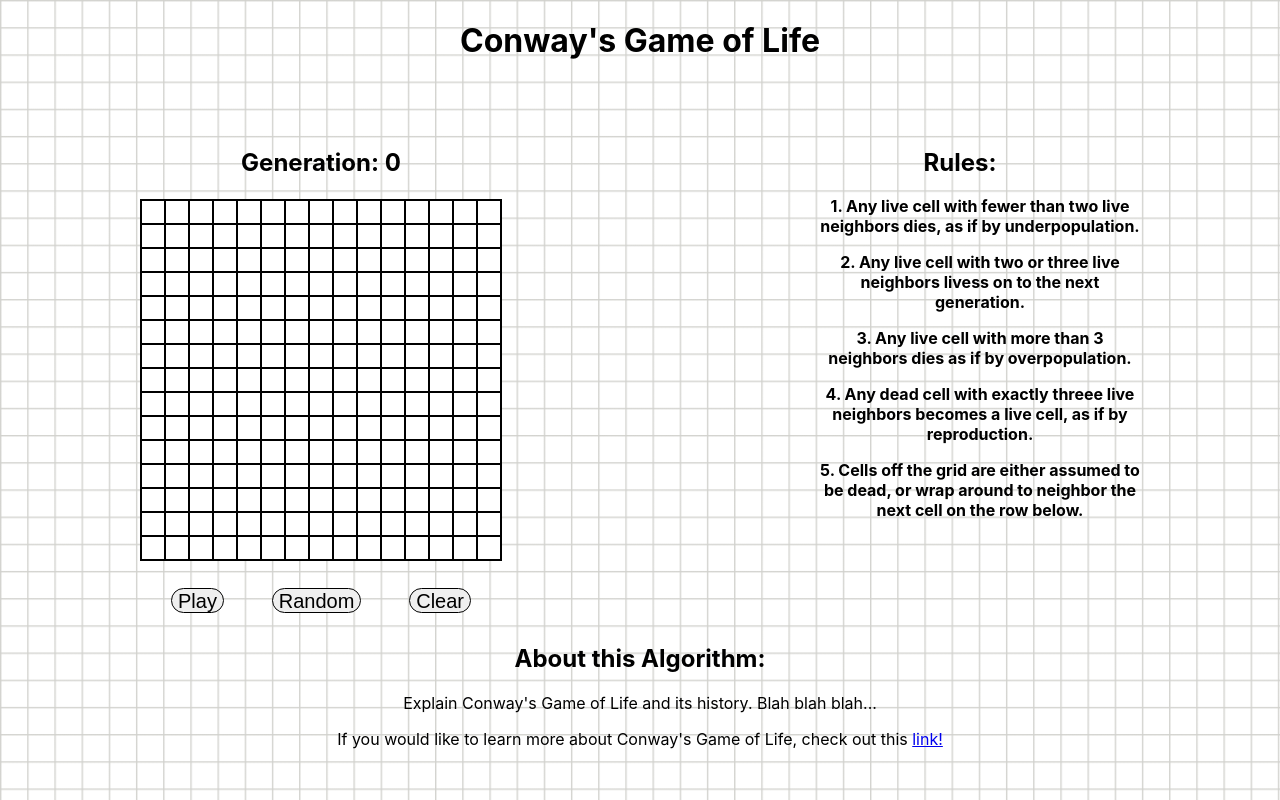
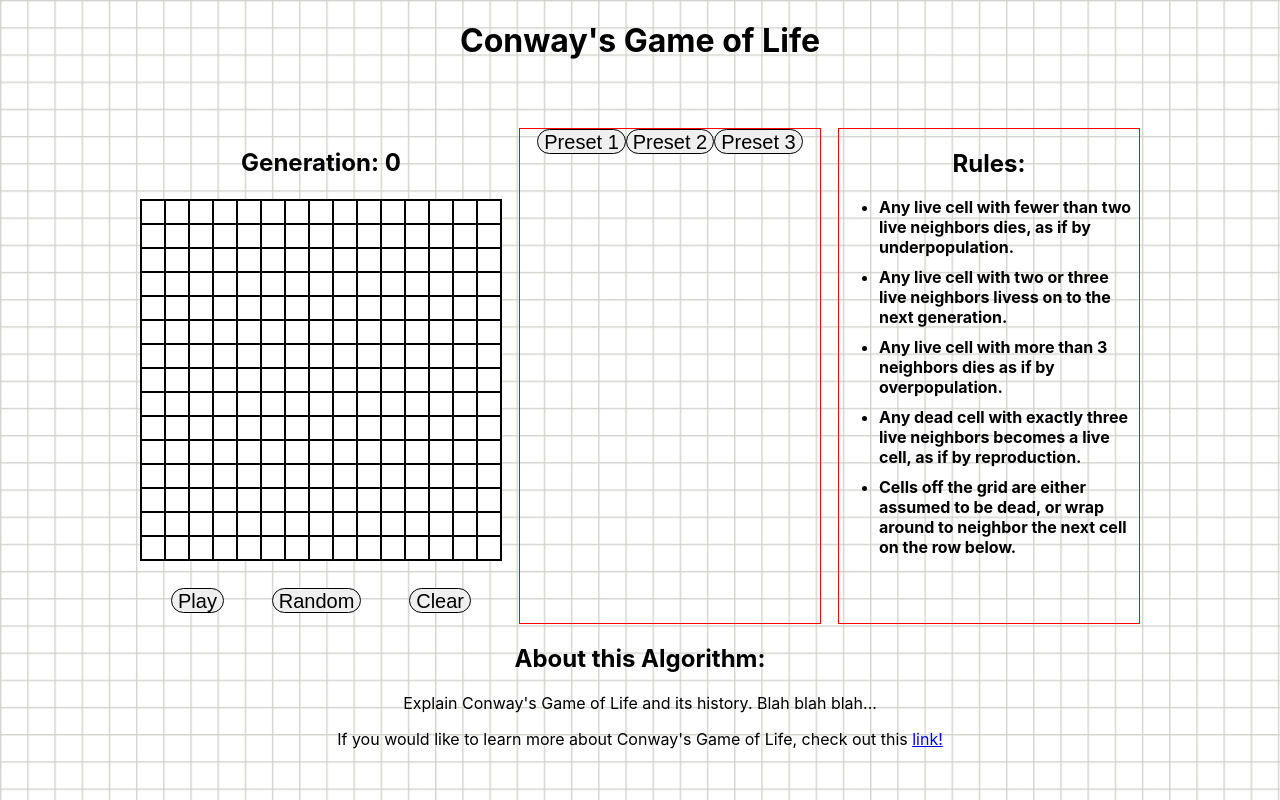
Before and after one commit to bloominstituteoftechnology/CS-Build-Week-1, a React (Create React App) app in the folder conway/: page / in a window 1280 px wide. Built offline with nearby package versions, Linux system fonts and the light colour scheme.

Commit message:
buttons added for presets

```diff
--- a/conway/src/App.js
+++ b/conway/src/App.js
@@ -17,33 +17,67 @@ const Content = styled.div`
   width: 1000px;
 `;
 
-const Rules = styled.div`
-  width: 360px;
-  font-weight: bold;
+const PresetsContainer = styled.div`
+  width: 300px;
+  border: 1px solid red;
 `;
 
-const Bullet = styled.ul`
+const Rules = styled.div`
+  width: 300px;
+  font-weight: bold;
+  border: 1px solid red;
+`;
+
+const Bullet = styled.li`
   margin-bottom: 10px;
+  text-align: left;
 `;
 
 const AboutSection = styled.div`
   width: 100%;
 `;
 
+const Button = styled.button`
+    height: 25px;
+    font-size: 20px;
+    border-radius: 15px;
+    border: 1px solid black
+`;
+
 class App extends Component {
+  constructor() {
+    super();
+    this.state = {
+      preset: null
+    }
+  }
+
+  initPreset = e => {
+    this.setState({preset: e.target.value});
+  }
+
   render() {
+
+
     return (
       <div className="App">
         <Content>
         <Title>Conway's Game of Life</Title>
           <Game/>
+          <PresetsContainer>
+            <Button onClick={this.initPreset} value='1'>Preset 1</Button>
+            <Button onClick={this.initPreset} value='2'>Preset 2</Button>
+            <Button onClick={this.initPreset} value='3'>Preset 3</Button>
+          </PresetsContainer>
           <Rules className="Rules">
             <h2>Rules:</h2>
-            <Bullet>1. Any live cell with fewer than two live neighbors dies, as if by underpopulation.</Bullet>
-            <Bullet>2. Any live cell with two or three live neighbors livess on to the next generation.</Bullet>
-            <Bullet>3. Any live cell with more than 3 neighbors dies as if by overpopulation.</Bullet>
-            <Bullet>4. Any dead cell with exactly threee live neighbors becomes a live cell, as if by reproduction.</Bullet>
-            <Bullet>5. Cells off the grid are either assumed to be dead, or wrap around to neighbor the next cell on the row below.</Bullet>
+            <ul>
+              <Bullet>Any live cell with fewer than two live neighbors dies, as if by underpopulation.</Bullet>
+              <Bullet>Any live cell with two or three live neighbors livess on to the next generation.</Bullet>
+              <Bullet>Any live cell with more than 3 neighbors dies as if by overpopulation.</Bullet>
+              <Bullet>Any dead cell with exactly three live neighbors becomes a live cell, as if by reproduction.</Bullet>
+              <Bullet>Cells off the grid are either assumed to be dead, or wrap around to neighbor the next cell on the row below.</Bullet>
+            </ul>
           </Rules>
           <AboutSection>
             <h2>About this Algorithm:</h2>
```
Also changed, not shown: conway/src/Components/Preset.js (added, +12 -0 lines).
